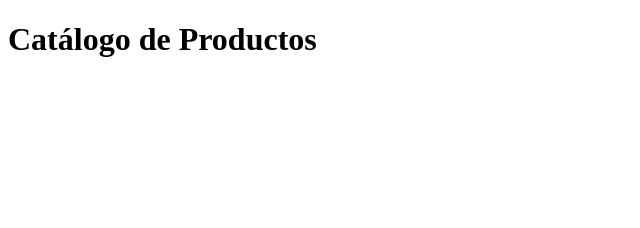
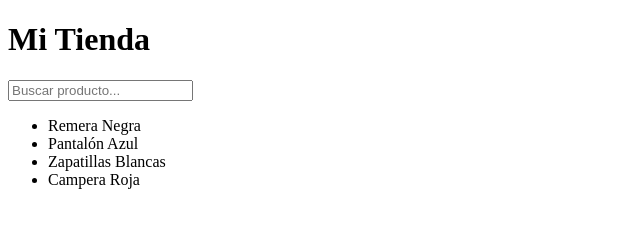
Before and after one commit to AlexisOrellana-dev/Elalmadelsabor, a plain HTML site: page index.html in a window 1280 px wide. Shown: the whole page, without its empty margins (0-640 px from the left). Drawn offline with Linux system fonts and the light colour scheme; no server answers.

Commit message:
Update index.html

```diff
--- a/index.html
+++ b/index.html
@@ -1,16 +1,25 @@
 <!DOCTYPE html>
-<html lang="es">
+<html>
 <head>
-  <meta charset="UTF-8">
-  <title>Catálogo de Productos</title>
+    <meta charset="UTF-8">
+    <title>Tienda</title>
 </head>
 <body>
 
-  <h1>Catálogo de Productos</h1>
-  <div id="productos"></div>
+    <h1>Mi Tienda</h1>
 
-  <!-- Conectamos con el JavaScript externo -->
-  <script src="script.js"></script>
+    <!-- Buscador -->
+    <input type="text" id="buscar" placeholder="Buscar producto...">
+
+    <!-- Lista de productos -->
+    <ul id="lista-productos">
+        <li>Remera Negra</li>
+        <li>Pantalón Azul</li>
+        <li>Zapatillas Blancas</li>
+        <li>Campera Roja</li>
+    </ul>
 
 </body>
 </html>
+
+</html>
```
